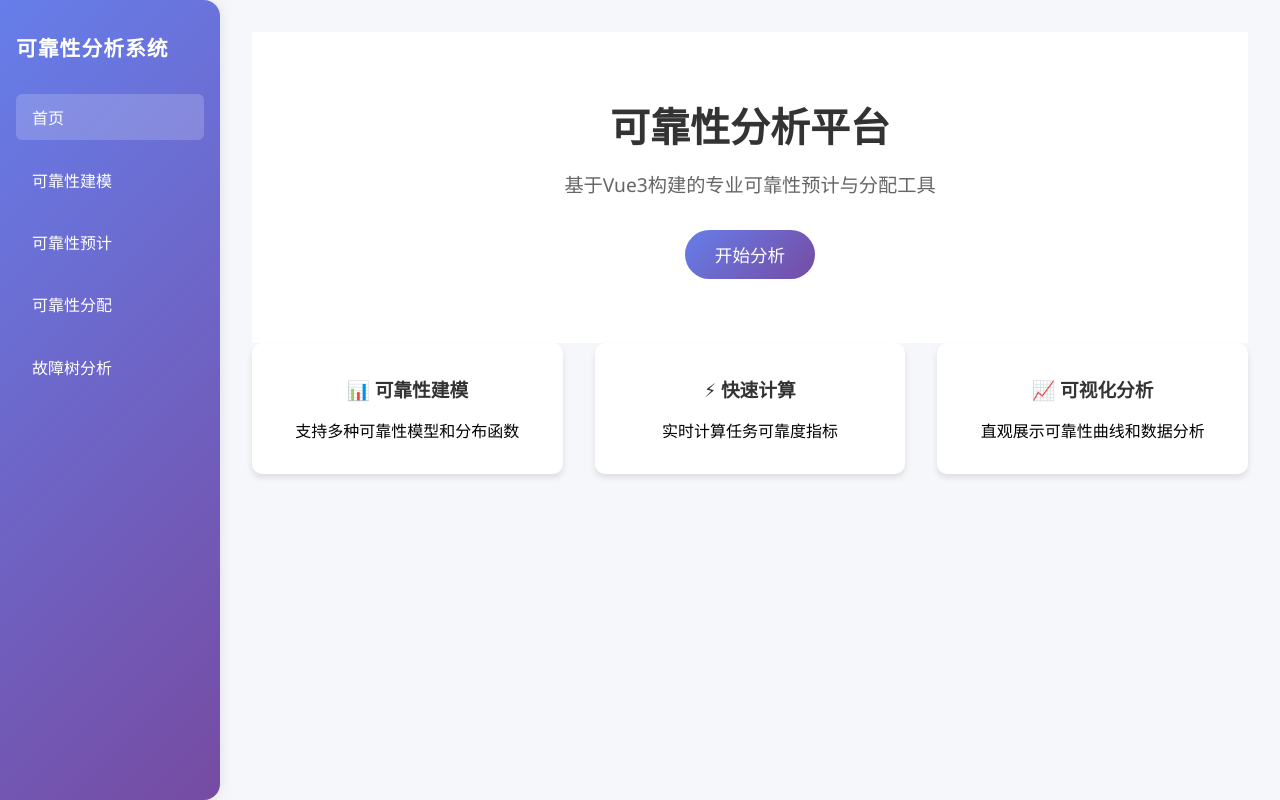
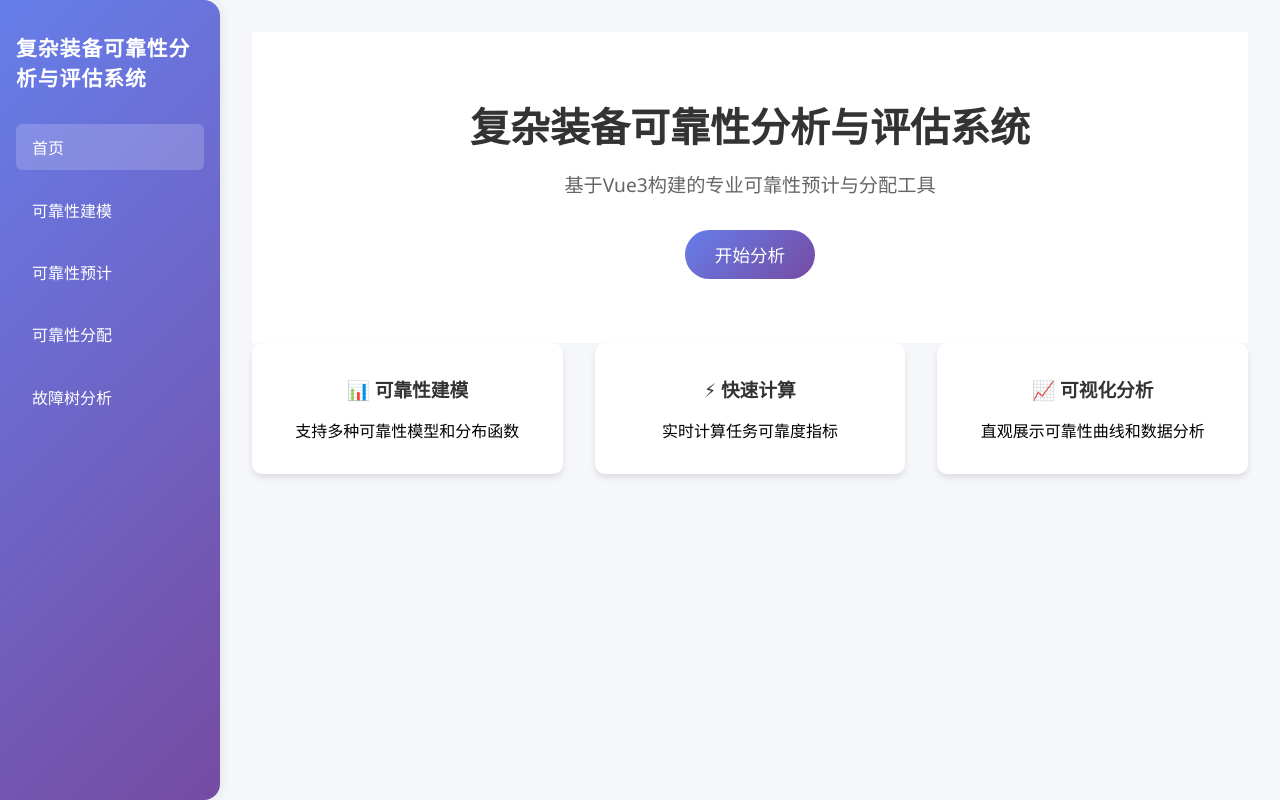
Before and after one commit to 1225698/reliability-software, a Vue app: page / in a window 1280 px wide. Built offline with nearby package versions, Linux system fonts and the light colour scheme.

Commit message:
更改软件名

```diff
--- a/src/App.vue
+++ b/src/App.vue
@@ -1,7 +1,7 @@
 <template>
   <div id="app">
     <aside class="sidebar">
-  <h2>可靠性分析系统</h2>
+  <h2>复杂装备可靠性分析与评估系统</h2>
       <nav class="sidebar-links">
     <router-link to="/">首页</router-link>
     <router-link to="/modeling">可靠性建模</router-link>
--- a/src/views/Home.vue
+++ b/src/views/Home.vue
@@ -1,7 +1,7 @@
 <template>
   <div class="home">
     <div class="hero-section">
-  <h2>可靠性分析平台</h2>
+  <h2>复杂装备可靠性分析与评估系统</h2>
   <p>基于Vue3构建的专业可靠性预计与分配工具</p>
       <button @click="$router.push('/calculator')" class="start-btn">
         开始分析
```
